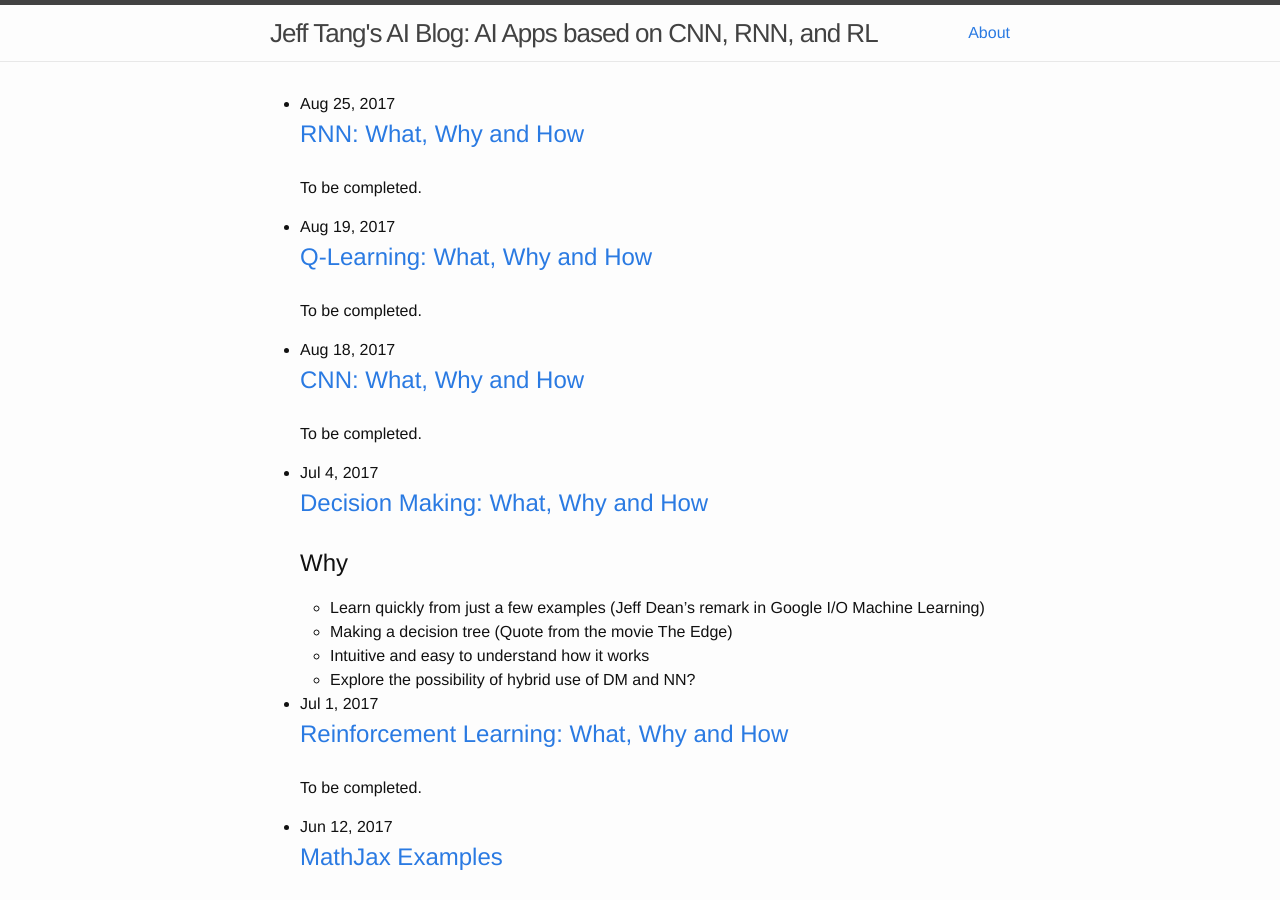
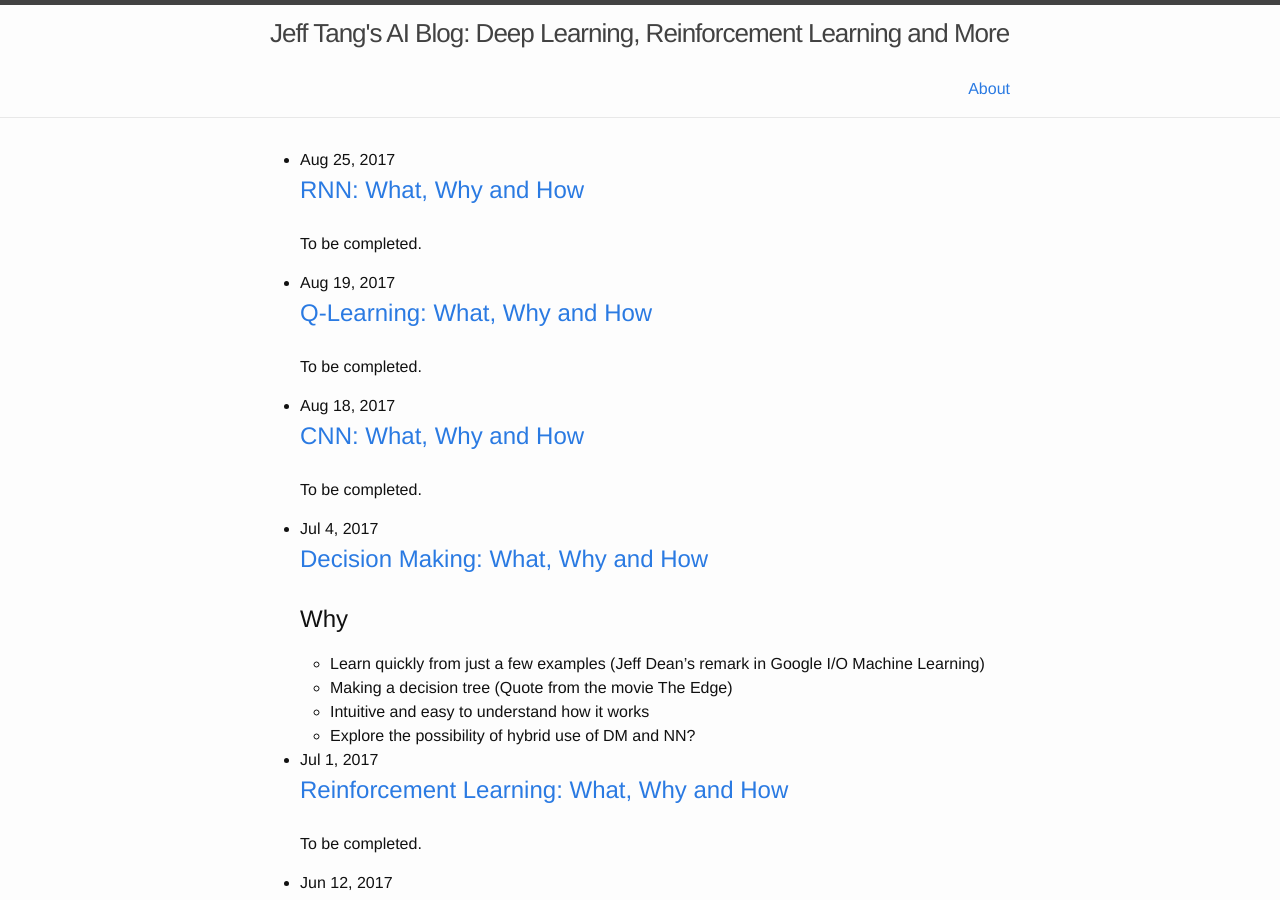
Before and after one commit to jeffxtang/jeffxtang.github.io, a Jekyll site: the page built from index.html, in a window 1280 px wide and 900 px high. Built offline with Jekyll 4.4.1, drawn with Linux system fonts in a browser that asks for light colours; formulas are drawn with MathJax 3; comment, search, counter and statistics services are not loaded.

Commit message:
updated topics

```diff
--- a/_config.yml
+++ b/_config.yml
@@ -9,7 +9,7 @@
 title: Jeff Tang's AI Blog
 email: jeff@ailabby.com
 description: "AI - Deep Learning and Reinforcement Learning: Problems and Solutions"
-topics: "AI Apps based on CNN, RNN, and RL"
+topics: "Deep Learning, Reinforcement Learning and More"
 baseurl: "" # the subpath of your site, e.g. /blog
 url: "http://jeffxtang.github.io" # the base hostname & protocol for your site
 twitter_username: jeffxtang
```
